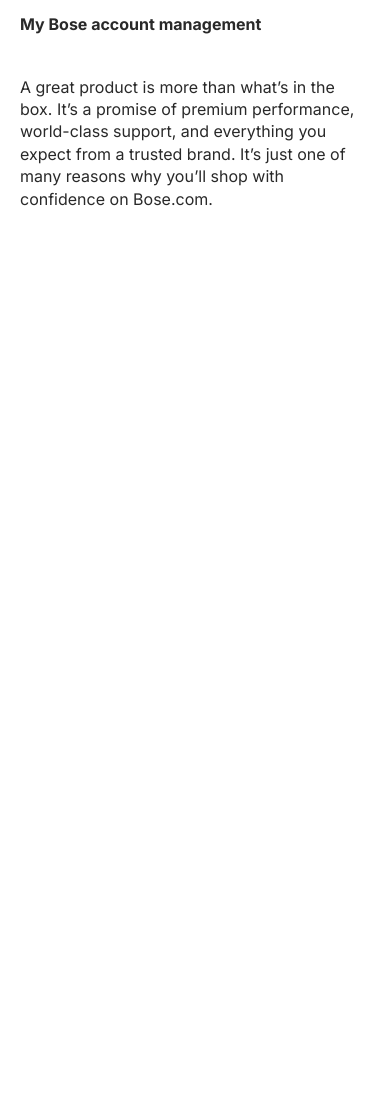
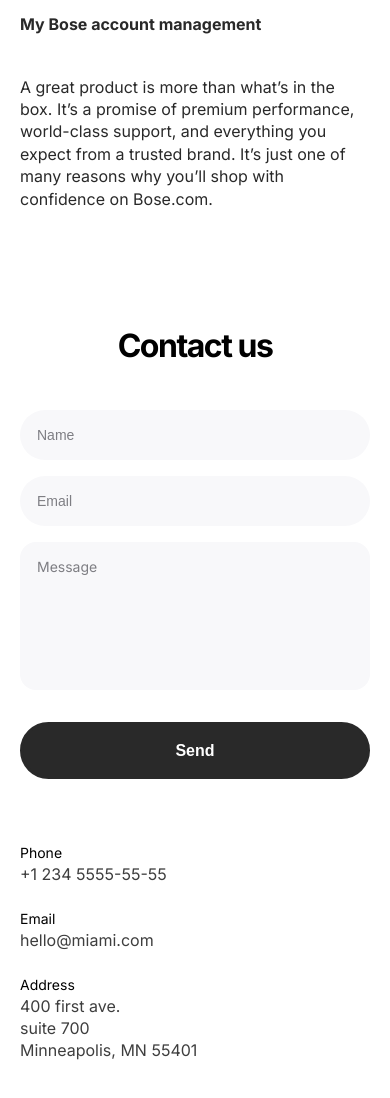
Before and after one commit to efdalyalcin/Layout-Bose_Sound, a website built with Parcel: page src/index.html in a window 390 px wide. Shown: the part 3648-4746 px from the top of the page. Before the commit the page ends 3858 px from the top, so only its background shows below. Built offline with nearby package versions, Linux system fonts and the light colour scheme; files whose address does not match are found by name.

Commit message:
contact us section is created, responsive

```diff
--- a/src/index.html
+++ b/src/index.html
@@ -294,6 +294,110 @@
           </div>
         </section>
       </article>
+
+      <article class="contact">
+        <h2
+          class="contact__title title"
+          id="contact"
+        >
+          Contact us
+        </h2>
+
+        <section class="contact__wrapper">
+          <div class="contact__form-wrapper">
+            <form
+              action="#"
+              method="get"
+              class="contact__form"
+              id="contact-form"
+            >
+              <label for="name"></label>
+              <input
+                type="text"
+                name="name"
+                id="name"
+                placeholder="Name"
+                class="contact__input contact__input--first"
+                minlength="5"
+                required
+              >
+
+              <label for="email"></label>
+              <input
+                type="email"
+                name="email"
+                id="email"
+                placeholder="Email"
+                class="contact__input"
+                required
+              >
+
+              <label for="message"></label>
+              <textarea
+                class="contact__input contact__input--text-area"
+                name="message"
+                id="message"
+                placeholder="Message"
+                minlength="5"
+                required
+              ></textarea>
+
+              <button
+                type="submit"
+                class="button contact__button"
+                id="form-submit"
+              >
+                Send
+              </button>
+            </form>
+          </div>
+
+          <div class="contact__details">
+            <p
+              class="contact__details-label
+              contact__details-label--first"
+            >
+              Phone
+            </p>
+
+            <a
+              href="tel:+1 234 5555-55-55"
+              class="contact__details-link"
+            >
+              +1 234
+              5555-55-55
+            </a>
+
+            <p class="contact__details-label">
+              Email
+            </p>
+
+            <a
+              href="mailto: hello@miami.com"
+              class="contact__details-link"
+              target="_blank"
+            >
+              hello@miami.com
+            </a>
+
+            <p class="contact__details-label">
+              Address
+            </p>
+
+            <a
+              href="https://goo.gl/maps/zCEo9RN2a6Bx2nXy8"
+              class="contact__details-link"
+              target= "_blank"
+            >
+              400 first ave.
+              <br>
+              suite 700
+              <br>
+              Minneapolis, MN 55401
+            </a>
+          </div>
+        </section>
+      </article>
     </main>
   </body>
 </html>
--- /dev/null
+++ b/src/styles/blocks/contact.scss
@@ -0,0 +1,90 @@
+.contact {
+  @extend %paddingArticles;
+  padding-bottom: 120px;
+
+  &__title {
+    text-align: center;
+  }
+
+  &__wrapper {
+    @extend %flexTurningWrapper;
+  }
+
+  &__form-wrapper {
+    grid-column: 1 / 6;
+    flex-basis: 50%;
+    margin-top: 48px;
+  }
+
+  &__details {
+    grid-column: 8 / -1;
+    flex-basis: 50%;
+    margin-top: 48px;
+  }
+
+  &__form {
+    display: flex;
+    flex-direction: column;
+  }
+
+  &__input {
+    @include fontProperties(14px, 20px, 400, unset);
+
+    margin-top: 16px;
+    padding: 14px 16px;
+
+    border: 1px solid transparent;
+    border-radius: 40px;
+
+    color: $colorForms;
+    background-color: $colorInputBgc;
+
+    transition: border-color $transitionTime;
+
+    &--first {
+      margin-top: 0;
+    }
+
+    &--text-area {
+      resize: none;
+      height: 148px;
+      font-family: inherit;
+      border-radius: 16px;
+    }
+
+    &:hover {
+      border-color: #d5d7de;
+    }
+
+    &:focus,
+    &:active,
+    &:focus-visible {
+      color: $colorMain;
+      border-color: $colorMain;
+    }
+
+    &::placeholder {
+      color: $colorForms;
+    }
+  }
+
+  &__button {
+    margin-top: 32px;
+    cursor: pointer;
+  }
+
+  &__details-label {
+    @include fontProperties(14px, 140%, 400, unset);
+    margin-top: 24px;
+
+    &--first {
+      margin-top: 0;
+    }
+  }
+
+  &__details-link {
+    @include fontProperties(16px, 140%, 400, unset);
+    margin-top: 8px;
+    color: $colorContactFont;
+  }
+}
--- a/src/styles/main.scss
+++ b/src/styles/main.scss
@@ -8,3 +8,4 @@
 @import "./blocks/button";
 @import "./blocks/by-category";
 @import "./blocks/testimonials";
+@import "./blocks/contact";
```
